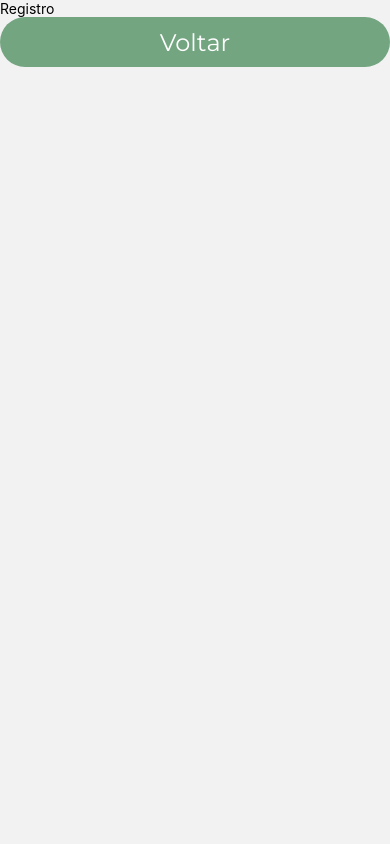
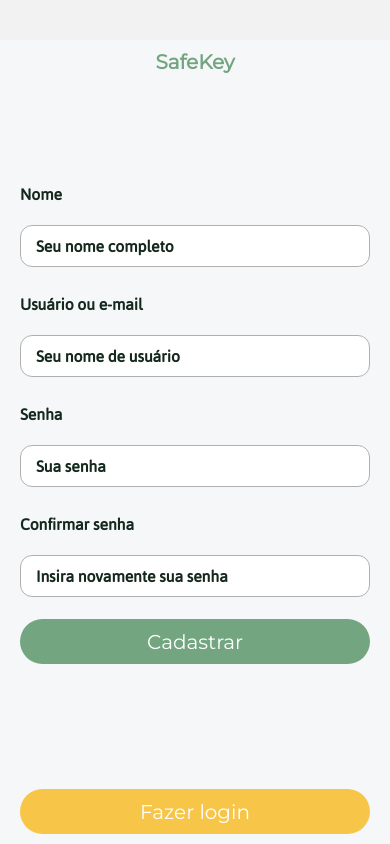
Before and after one commit to fllaviacorreia/safe-key, a React Native app: screen /Register in a window 390 px wide. Built offline with nearby package versions, Linux system fonts and the light colour scheme.

Commit message:
include ui ux

```diff
--- a/App.tsx
+++ b/App.tsx
@@ -1,23 +1,15 @@
-// Importa o hook useEffect do React, a função useFonts do expo-font e o módulo SplashScreen do expo-splash-screen
 import { useEffect } from 'react';
 import { useFonts } from 'expo-font';
 import * as SplashScreen from 'expo-splash-screen';
 import AppNavigation from './src/navigation/AppNavigation';
 
-// Função principal do aplicativo
 export default function App() {
-
-  // Usa o hook useFonts para carregar fontes personalizadas.
-  // 'loaded' indica se as fontes foram carregadas corretamente.
-  // 'error' captura qualquer erro que possa ocorrer durante o carregamento das fontes.
   const [loaded, error] = useFonts({
-    'Title': require('./assets/fonts/Title.ttf'), // Fonte personalizada para títulos
-    'Text': require('./assets/fonts/Text.ttf'),   // Fonte personalizada para texto padrão
+    'Title': require('./assets/fonts/Title.ttf'),
+    'Text': require('./assets/fonts/Text.ttf'),
   });
 
-  // Hook useEffect é executado quando o status de 'loaded' ou 'error' muda.
   useEffect(() => {
-    // Se as fontes forem carregadas com sucesso ou ocorrer um erro, a splash screen é ocultada
     if (loaded || error) {
       SplashScreen.hideAsync();
     }
--- a/src/components/buttons/button/styles.tsx
+++ b/src/components/buttons/button/styles.tsx
@@ -8,13 +8,14 @@ const styles = StyleSheet.create({
     // Estilo do contêiner principal do botão, definindo largura e altura
     container: {
         width: '100%',  // Largura total
-        height: 50,     // Altura fixa do contêiner
+        height: 65,     // Altura fixa do contêiner
+        paddingVertical: 10, // Margem vertical para separar do texto ou outros elementos
     },
 
     // Estilo base do botão, aplicado em conjunto com os estilos específicos (ex: primary, warning)
     button: {
         width: '100%',             // Largura total do botão
-        height: 50,                // Altura fixa do botão
+        height: 45,                // Altura fixa do botão
         borderRadius: 25,          // Bordas arredondadas para uma aparência circular
         alignItems: 'center',      // Alinhamento centralizado do conteúdo horizontalmente
         justifyContent: 'center',  // Alinhamento centralizado do conteúdo verticalmente
--- a/src/components/inputs/input/index.tsx
+++ b/src/components/inputs/input/index.tsx
@@ -1,5 +1,6 @@
 // Importa os componentes Text, TextInput e View do React Native e os estilos personalizados
 import { Text, TextInput, TextInputProps, View } from "react-native";
+import { forwardRef } from "react";
 import styles from "./styles";
 import global from '../../../styles/global';
 
@@ -8,8 +9,8 @@ type InputProps = TextInputProps & {
     title: string; // Título que descreve o campo de entrada
 };
 
-// Função principal do componente Input
-export default function Input({ title, ...rest }: InputProps) {
+// Função principal do componente Input com forwardRef
+const Input = forwardRef<TextInput, InputProps>(({ title, ...rest }, ref) => {
     return (
         // Contêiner do input com o estilo básico
         <View style={styles.container}>
@@ -20,7 +21,9 @@ export default function Input({ title, ...rest }: InputProps) {
             {/* Campo de entrada de texto com estilo personalizado.
                 Aplica tanto o estilo específico de 'input' quanto o estilo global de texto.
                 Repassa todas as propriedades adicionais de TextInput usando '...rest'. */}
-            <TextInput style={[styles.input, global.text]} {...rest}/>
+            <TextInput style={[styles.input, global.text]} ref={ref} {...rest}/>
         </View>
     );
-}
+});
+
+export default Input;
--- a/src/components/inputs/input/styles.tsx
+++ b/src/components/inputs/input/styles.tsx
@@ -8,9 +8,8 @@ const styles = StyleSheet.create({
     // Estilo para o contêiner do campo de entrada
     container: {
         flexDirection: 'column',                 // Define o layout flexível
-        paddingHorizontal: 20,              // Espaçamento interno nas laterais
         width: '100%',                      // Largura total do contêiner
-        height: 120,                         // Altura fixa do contêiner
+        height: 110,                         // Altura fixa do contêiner
         alignItems: 'flex-start',           // Alinha itens ao início horizontalmente
         justifyContent: 'flex-start',       // Alinha itens ao início verticalmente
     },
@@ -18,8 +17,8 @@ const styles = StyleSheet.create({
     // Estilo para o campo de entrada de texto
     input: {
         width: '100%',                      // Largura total do campo de entrada
-        height: 45,                         // Altura fixa do campo de entrada
-        marginVertical: 10,                 // Margem vertical para separar do texto ou outros elementos
+        height: 42,                         // Altura fixa do campo de entrada
+        marginVertical: 5,                 // Margem vertical para separar do texto ou outros elementos
         borderWidth: 1,                     // Borda ao redor do campo de entrada
         paddingHorizontal: 15,              // Espaçamento interno nas laterais
         borderRadius: 12,                   // Bordas arredondadas para uma aparência suave
--- a/src/screens/login/index.tsx
+++ b/src/screens/login/index.tsx
@@ -1,5 +1,5 @@
 // Importa os componentes Text e View do React Native, além dos componentes personalizados Input e Button
-import { Text, View } from "react-native";
+import { Text, View, TextInput } from "react-native";
 import Input from "../../components/inputs/input";
 import Button from "../../components/buttons/button";
 import { RoutesParams } from "../../navigation/routesParams";
@@ -8,6 +8,7 @@ import { useNavigation } from "@react-navigation/native";
 import Checkbox from "expo-checkbox";
 import styles from "./styles";
 import global from "../../styles/global";
+import { useRef } from "react";
 
 // Define o tipo de navegação para a tela de Login
 type loginParamsList = NativeStackNavigationProp<RoutesParams, "Login">;
@@ -18,26 +19,42 @@ export default function LoginScreen() {
     // Configura a navegação usando o hook useNavigation com o tipo loginParamsList
     const navigation = useNavigation<loginParamsList>();
 
+    // Criação de referências para os inputs
+    const passwordRef = useRef<TextInput>(null);
+
     return (
-        <View style={styles.container}>
+        <View style={global.container}>
 
             {/* Container para o título do aplicativo */}
             <View style={styles.containerTitle}>
-                <Text style={[global.title, styles.title]}>SafeKey</Text> {/* Título estilizado */}
+                {/* Título estilizado */}
+                <Text style={[global.title, styles.title]}>SafeKey</Text>
             </View>
 
             {/* Container para o formulário de login */}
             <View style={styles.containerForm}>
 
                 {/* Campo de entrada para o usuário com um título e um placeholder */}
-                <Input title="Usuário" placeholder='Seu nome de usuário' />
+                <Input
+                    title="Usuário"
+                    placeholder="Seu nome de usuário"
+                    returnKeyType="next"
+                    onSubmitEditing={() => passwordRef.current?.focus()}
+                />
 
                 {/* Campo de entrada para a senha com secureTextEntry para ocultar a senha */}
-                <Input title="Senha" placeholder='Sua senha' secureTextEntry />
+                <Input
+                    title="Senha"
+                    placeholder="Sua senha"
+                    secureTextEntry
+                    ref={passwordRef}
+                    returnKeyType="done"
+                />
 
                 {/* Container para a opção de manter o usuário conectado */}
                 <View style={styles.containerCheckbox}>
-                    <Checkbox /> {/* Checkbox para a opção "Mantenha-me conectado" */}
+                    {/* Checkbox para a opção "Mantenha-me conectado" */}
+                    <Checkbox />
                     <Text style={[styles.textCheckbox, global.text]}>Mantenha-me conectado</Text>
                 </View>
 
--- a/src/screens/register/index.tsx
+++ b/src/screens/register/index.tsx
@@ -1,10 +1,15 @@
 // Importa os componentes Text e View do React Native e o componente personalizado Button
-import { Text, View } from "react-native";
+import { KeyboardAvoidingView, Platform, Text, TextInput, View, ScrollView } from "react-native";
 import Button from "../../components/buttons/button";
 
 import { RoutesParams } from "../../navigation/routesParams";
 import { NativeStackNavigationProp } from "@react-navigation/native-stack";
 import { useNavigation } from "@react-navigation/native";
+
+import styles from "./styles";
+import global from "../../styles/global";
+import Input from "../../components/inputs/input";
+import { useRef } from "react";
 
 // Define o tipo de navegação para a tela de registro
 type registerParamsList = NativeStackNavigationProp<RoutesParams, 'Register'>;
@@ -15,15 +20,64 @@ export default function RegisterScreen() {
     // Configura a navegação usando o hook useNavigation com o tipo registerParamsList
     const navigation = useNavigation<registerParamsList>();
 
+    // Criação de referências para os inputs
+    const usernameRef = useRef<TextInput>(null);
+    const passwordRef = useRef<TextInput>(null);
+    const confirmPasswordRef = useRef<TextInput>(null);
+
     return (
-        // Contêiner principal da tela de registro
-        <View>
+        <KeyboardAvoidingView
+            style={[{ flex: 1 }, global.container]}
+            behavior={Platform.OS === 'ios' ? 'padding' : 'height'}
+            keyboardVerticalOffset={Platform.OS === 'ios' ? 64 : 0} // Ajusta o offset para iOS
+        >
+            <ScrollView contentContainerStyle={{ flexGrow: 1, justifyContent: 'space-between' }} keyboardShouldPersistTaps="handled">
+                {/* Container para o título do aplicativo */}
+                <View style={styles.containerTitle}>
+                    <Text style={[global.title, styles.title]}>SafeKey</Text>
+                </View>
 
-            {/* Título da tela de registro */}
-            <Text>Registro</Text>
-
-            {/* Botão que permite voltar para a tela anterior usando a função goBack */}
-            <Button title="Voltar" className="primary" onPress={() => navigation.goBack()} />
-        </View>
+                {/* Container para o formulário de cadastro */}
+                <View style={styles.containerForm}>
+                    <Input
+                        title="Nome"
+                        placeholder="Seu nome completo"
+                        id="name"
+                        returnKeyType="next"
+                        onSubmitEditing={() => usernameRef.current?.focus()}
+                    />
+                    <Input
+                        title="Usuário ou e-mail"
+                        keyboardType="email-address"
+                        placeholder="Seu nome de usuário"
+                        id="username"
+                        ref={usernameRef}
+                        onSubmitEditing={() => passwordRef.current?.focus()}
+                        returnKeyType="next"
+                    />
+                    <Input
+                        title="Senha"
+                        placeholder="Sua senha"
+                        secureTextEntry
+                        id="password"
+                        ref={passwordRef}
+                        onSubmitEditing={() => confirmPasswordRef.current?.focus()}
+                        returnKeyType="next"
+                    />
+                    <Input
+                        title="Confirmar senha"
+                        placeholder="Insira novamente sua senha"
+                        id="confirmPassword"
+                        ref={confirmPasswordRef}
+                        secureTextEntry
+                        returnKeyType="done"
+                    />
+                    <Button title="Cadastrar" className="primary" />
+                </View>
+                <View style={styles.containerButtons}>
+                    <Button title="Fazer login" className="warning" onPress={() => navigation.navigate("Login")} />
+                </View>
+            </ScrollView>
+        </KeyboardAvoidingView>
     );
 }
--- /dev/null
+++ b/src/screens/register/styles.tsx
@@ -0,0 +1,35 @@
+// Importa a função StyleSheet do React Native e o tema personalizado
+import { StyleSheet } from "react-native";
+import { theme } from "../../../theme";
+
+// Define os estilos usando StyleSheet.create
+const styles = StyleSheet.create({
+    // Estilo para o contêiner do título
+    containerTitle: {
+        justifyContent: 'center',           // Centraliza verticalmente
+        alignItems: 'center',               // Centraliza horizontalmente
+
+        marginTop: 10,                   // Margem superior
+    },
+
+    // Estilo específico para o título
+    title: {
+        fontWeight: 'bold',                 // Texto em negrito
+        color: theme.light.success          // Cor do texto do título, vinda do tema
+    },
+
+    // Estilo para o contêiner do formulário de login
+    containerForm: {
+        justifyContent: 'center',                              // Ocupa 60% da altura total da tela
+    },
+
+    // Estilo para o contêiner dos botões de navegação
+    containerButtons: {
+        alignItems: 'center',
+        justifyContent: 'center',
+        marginTop: 10,
+
+    },
+});
+
+export default styles;
--- a/src/styles/global.tsx
+++ b/src/styles/global.tsx
@@ -4,7 +4,7 @@ import { theme } from "../../theme";
 const global = StyleSheet.create({
     text: {
         color: theme.light.text,
-        fontSize: 20,
+        fontSize: 18,
         fontWeight: '600',
         marginBottom: 5,
         marginTop: 10,
@@ -12,11 +12,15 @@ const global = StyleSheet.create({
     },
     title: {
         color: theme.light.text,
-        fontSize: 24,
+        fontSize: 20,
         fontFamily: 'Title',
     },
-    background: {
-        backgroundColor: theme.light.background,
+    container: {
+        flex: 1,
+        width: '100%',                      // Largura total da tela
+        paddingHorizontal: 20,              // Espaçamento nas laterais
+        marginTop: 40,
+        backgroundColor: theme.light.background // Cor de fundo, vinda do tema
     }
 });
 
```
